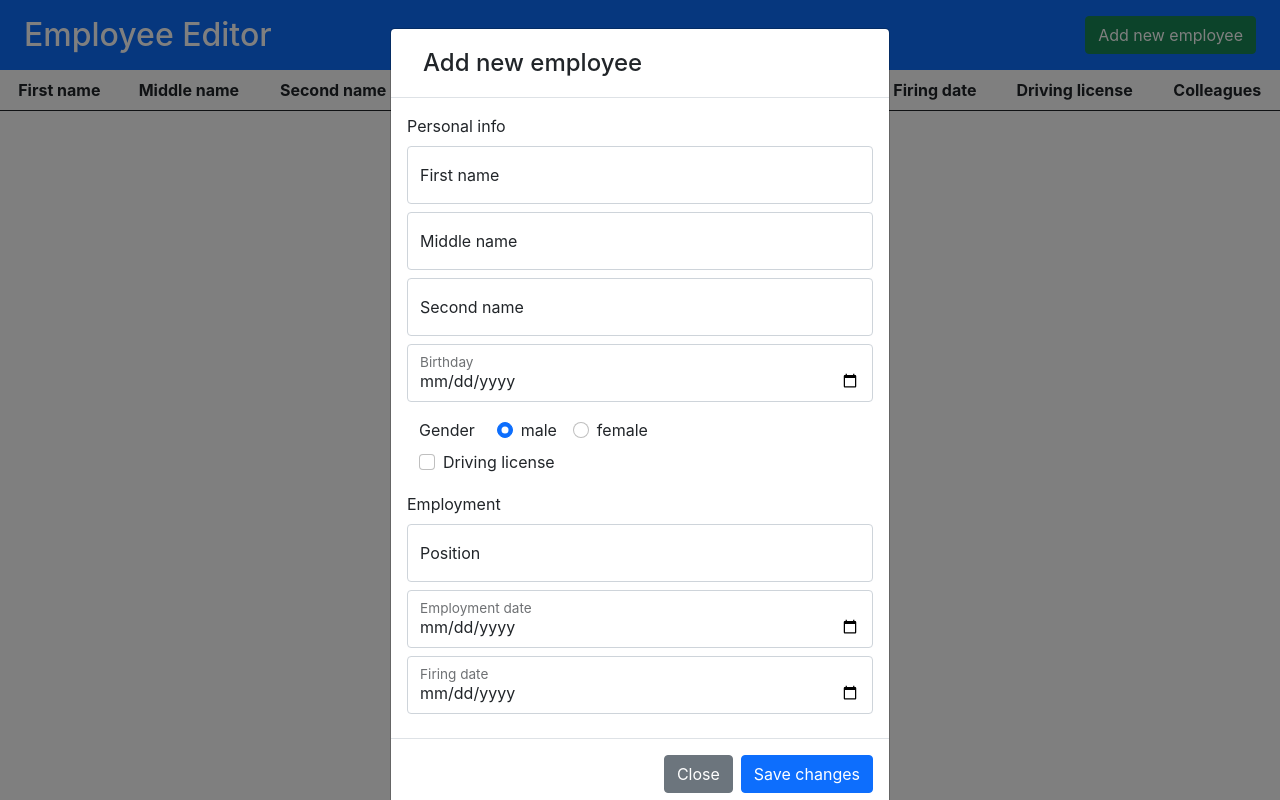
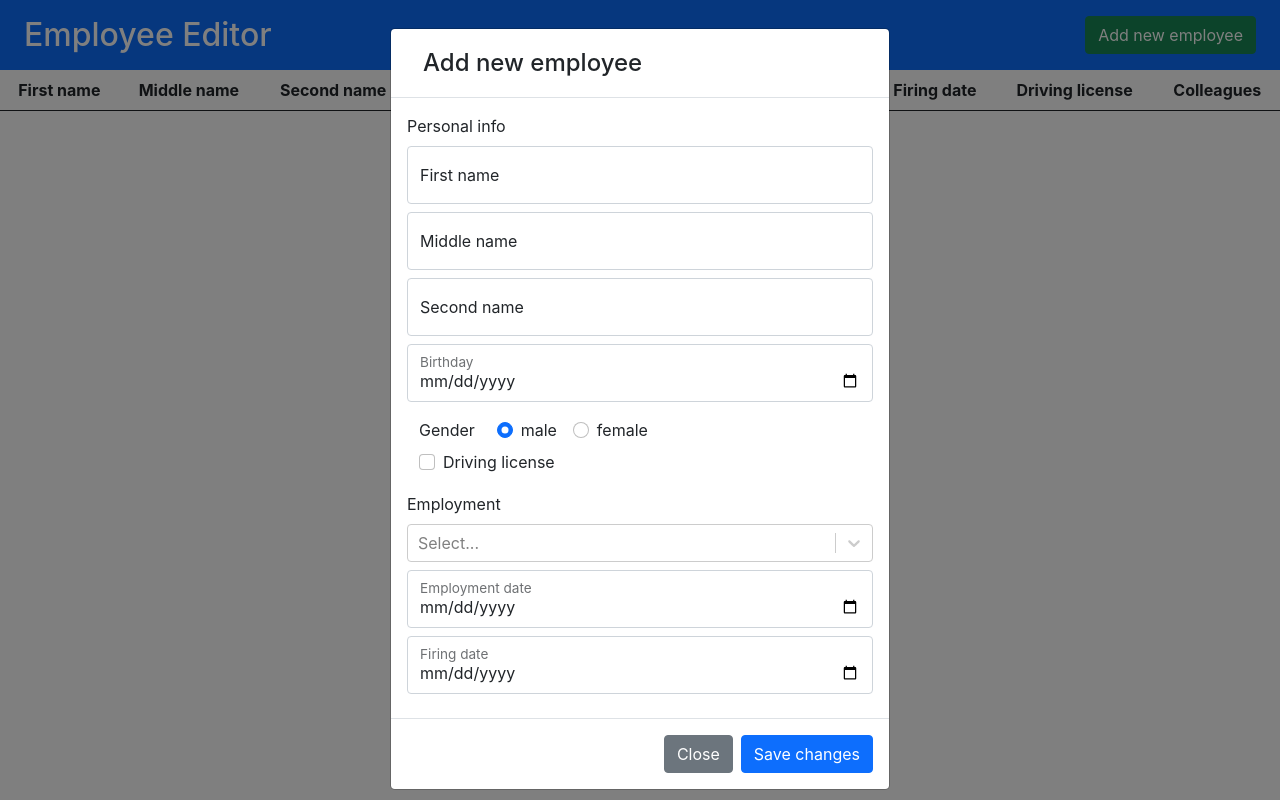
Before and after one commit to iskorotkov/employee-editor, a React (Create React App) app: page / in a window 1280 px wide. Both pictures are taken after a click on the button "Add new employee". Built offline with nearby package versions, Linux system fonts and the light colour scheme.

Commit message:
feat: add search for employee positions via hh.ru api

```diff
--- a/package.json
+++ b/package.json
@@ -9,6 +9,7 @@
     "react": "^17.0.2",
     "react-bootstrap": "^1.5.2",
     "react-dom": "^17.0.2",
+    "react-select": "^4.3.0",
     "web-vitals": "^1.0.1"
   },
   "devDependencies": {
@@ -20,6 +21,7 @@
     "@types/node": "^12.0.0",
     "@types/react": "^17.0.0",
     "@types/react-dom": "^17.0.0",
+    "@types/react-select": "^4.0.15",
     "react-scripts": "4.0.3",
     "typescript": "^4.1.2"
   },
--- a/src/components/EmployeeForm.tsx
+++ b/src/components/EmployeeForm.tsx
@@ -6,18 +6,44 @@ import Col from 'react-bootstrap/Col'
 import Container from 'react-bootstrap/Container'
 import Modal from 'react-bootstrap/Modal'
 import Button from 'react-bootstrap/Button'
+import { Floating } from './Floating'
+import AsyncCreatableSelect from 'react-select/async-creatable'
+import { OptionsType } from 'react-select'
 
-const FloatingInput = (props: {
-  id: string
-  label: string
-  [values: string]: any
+const loadOptions = async (filter: string) => {
+  const url = `https://api.hh.ru/vacancies?text="${filter}"`
+  const result = await fetch(url)
+  if (!result.ok) {
+    return []
+  }
+
+  const json = await result.json()
+  const names: string[] = json.items
+    .map((item: { name: string }) => item.name)
+
+  const unique: string[] = []
+  names.forEach(name => {
+    if (unique.indexOf(name) === -1) {
+      unique.push(name)
+    }
+  })
+
+  return unique.map(name => ({
+    value: name,
+    label: name
+  }))
+}
+
+const PositionsSelector = (props: {
+  onChange: (value: string) => void
 }) => {
-  return (
-    <div className="form-floating mb-2">
-      <Form.Control {...props}/>
-      <Form.Label htmlFor={props.id}>{props.label}</Form.Label>
-    </div>
-  )
+  const handleChange = (e: { value: string } | OptionsType<{ value: string }> | null) => {
+    if (e && 'value' in e) {
+      props.onChange(e.value)
+    }
+  }
+
+  return <AsyncCreatableSelect cacheOptions loadOptions={loadOptions} onChange={handleChange}/>
 }
 
 export function EmployeeForm (props: {
@@ -44,7 +70,8 @@ export function EmployeeForm (props: {
 
   const handleSubmit = (event: FormEvent) => {
     const form = event.currentTarget as unknown as { checkValidity: () => boolean }
-    if (form.checkValidity()) {
+
+    if (form.checkValidity() && position !== '') {
       const employee = {
         id: 0,
         firstName,
@@ -84,7 +111,6 @@ export function EmployeeForm (props: {
     setHasDrivingLicense(input.checked)
   }
 
-  const handlePosition = (e: ChangeEvent) => handleChange(e, setPosition)
   const handleEmploymentDateChange = (e: ChangeEvent) => handleChange(e, setEmploymentDate)
   const handleFiringDateChange = (e: ChangeEvent) => handleChange(e, setFiringDate)
 
@@ -96,14 +122,30 @@ export function EmployeeForm (props: {
       <Modal.Body>
         <Form id="employee-form" noValidate validated={validated} onSubmit={handleSubmit} onReset={props.hideForm}>
           <Form.Label>Personal info</Form.Label>
-          <FloatingInput id="first-name" type="text" label="First name" placeholder="Ivan" required
+
+          <Floating className="mb-2">
+            <Form.Control id="first-name" type="text" placeholder="Ivan" required
                           value={firstName} onChange={handleFirstName}/>
-          <FloatingInput id="middle-name" type="text" label="Middle name" placeholder="Ivanovich"
+            <Form.Label htmlFor="first-name">First name</Form.Label>
+          </Floating>
+
+          <Floating className="mb-2">
+            <Form.Control id="middle-name" type="text" placeholder="Ivanovich"
                           value={middleName} onChange={handleMiddleName}/>
-          <FloatingInput id="second-name" type="text" label="Second name" placeholder="Ivanov" required
+            <Form.Label htmlFor="middle-name">Middle name</Form.Label>
+          </Floating>
+
+          <Floating className="mb-2">
+            <Form.Control id="second-name" type="text" placeholder="Ivanov" required
                           value={secondName} onChange={handleSecondName}/>
-          <FloatingInput id="birthday" type="date" label="Birthday" placeholder={new Date().toDateString()} required
+            <Form.Label htmlFor="second-name">Second name</Form.Label>
+          </Floating>
+
+          <Floating className="mb-2">
+            <Form.Control id="birthday" type="date" placeholder={new Date().toDateString()} required
                           value={birthday} onChange={handleBirthday}/>
+            <Form.Label htmlFor="birthday">Birthday</Form.Label>
+          </Floating>
 
           <Container fluid>
             <Row className="mt-3">
@@ -133,14 +175,22 @@ export function EmployeeForm (props: {
           </Container>
 
           <Form.Label className="mt-3">Employment</Form.Label>
-          <FloatingInput id="position" type="text" label="Position" placeholder="Developer" required
-                         value={position} onChange={handlePosition}/>
-          <FloatingInput id="employment-date" type="date" label="Employment date"
-                         placeholder={new Date().toDateString()} required
+
+          <Floating className="mb-2">
+            <PositionsSelector onChange={setPosition}/>
+          </Floating>
+
+          <Floating className="mb-2">
+            <Form.Control id="employment-date" type="date" placeholder={new Date().toDateString()} required
                           value={employmentDate} onChange={handleEmploymentDateChange}/>
-          <FloatingInput id="firing-date" type="date" label="Firing date"
-                         placeholder={new Date().toDateString()} min={employmentDate}
+            <Form.Label htmlFor="employment-date">Employment date</Form.Label>
+          </Floating>
+
+          <Floating className="mb-2">
+            <Form.Control id="firing-date" type="date" placeholder={new Date().toDateString()} min={employmentDate}
                           value={firingDate} onChange={handleFiringDateChange}/>
+            <Form.Label htmlFor="firing-date">Firing date</Form.Label>
+          </Floating>
         </Form>
       </Modal.Body>
       <Modal.Footer>
--- /dev/null
+++ b/src/components/Floating.tsx
@@ -0,0 +1,7 @@
+import React from 'react'
+
+export const Floating = (props: { children: React.ReactNode, className?: string }) => {
+  return (<div className={'form-floating ' + props.className}>
+    {props.children}
+  </div>)
+}
```
Also changed, not shown: 1 other file (tests, documents, lock files or other folders). Lines whose indentation alone changed are shown as unchanged.
